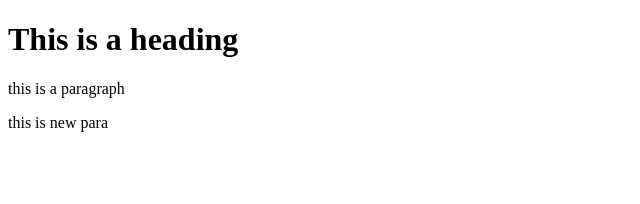
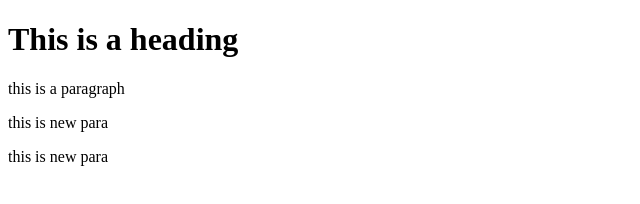
Before and after one commit to DeekshaGunjal/git-test, a website: page index.html in a window 1280 px wide. Shown: the whole page, without its empty margins (0-640 px from the left). Drawn offline with Linux system fonts and the light colour scheme.

Commit message:
fourth commit

```diff
--- a/index.html
+++ b/index.html
@@ -7,5 +7,6 @@
 <h1>This is a heading</h1>
 <p>this is a paragraph</p>
 <p>this is new para</p>
+<p>this is new para</p>
 </body>
 </html>
```
Also changed, not shown: package.json (added, +24 -0 lines), New folder/newfile.html (renamed from template/newfile.html), 2 other files.
